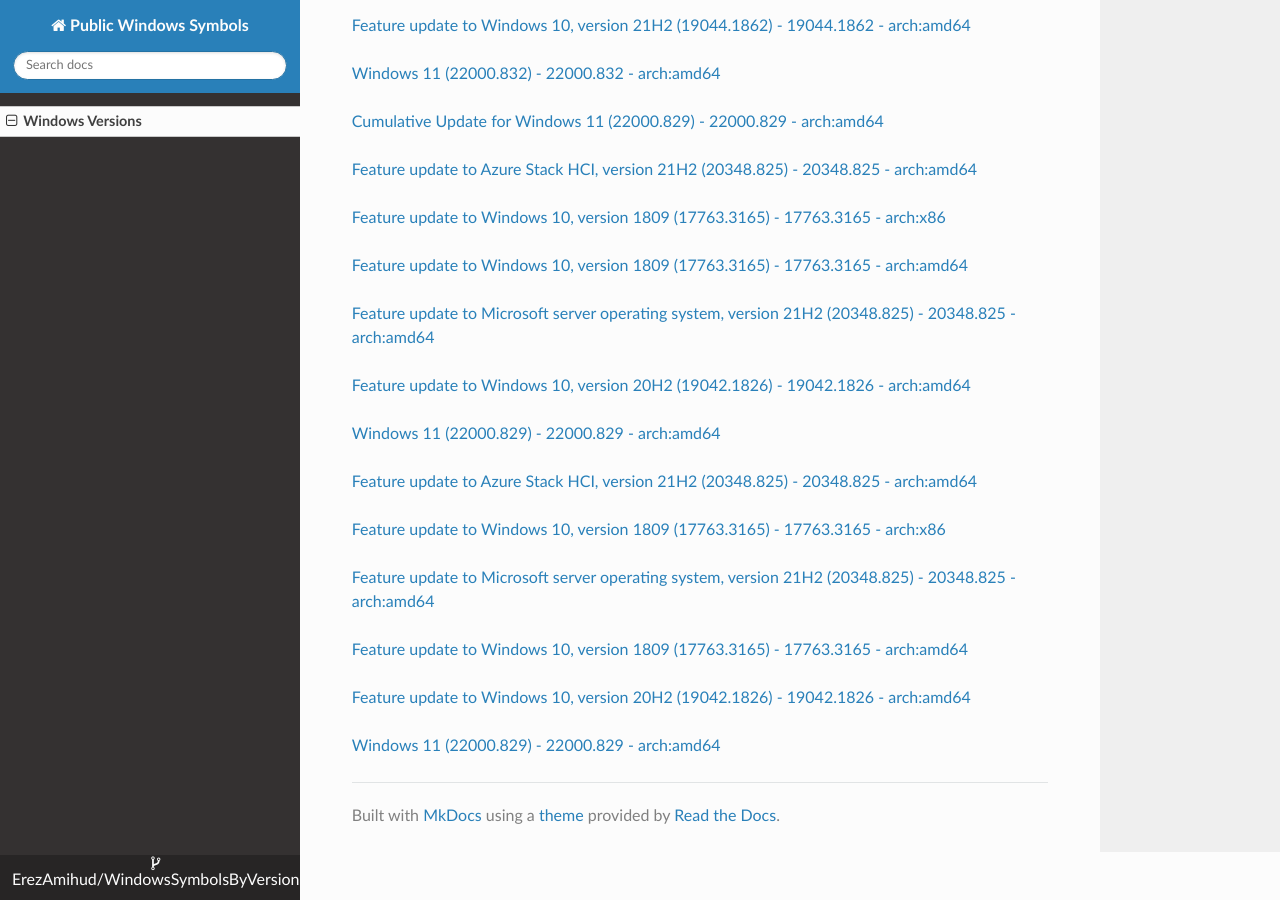
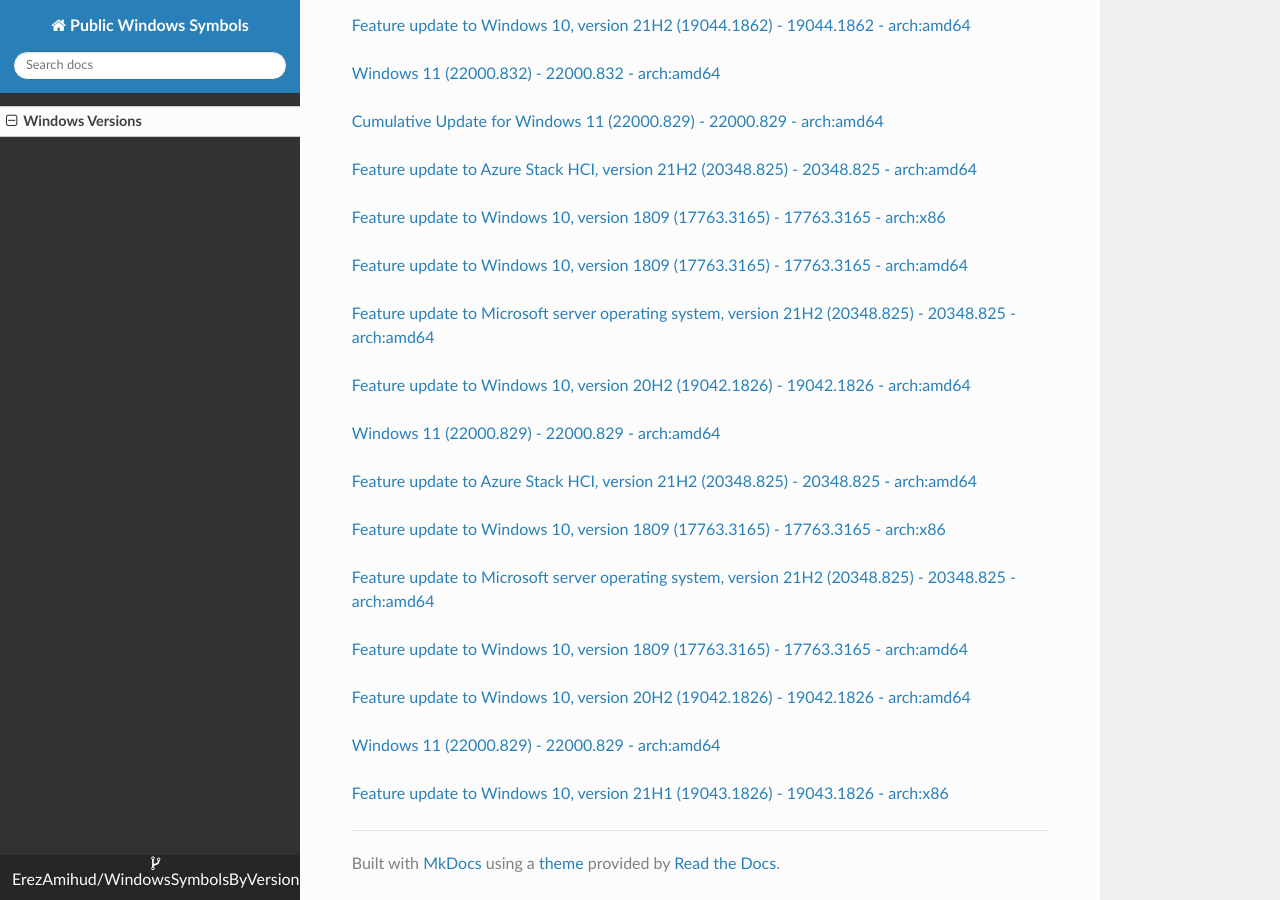
Before and after one commit to ErezAmihud/WindowsSymbolsByVersion, an MkDocs documentation site: the page built from docs/index.md, in a window 1280 px wide and 900 px high, scrolled down 58613 px. Built offline with MkDocs 1.6.1, drawn with Linux system fonts in a browser that asks for light colours; nearby versions of some CDN libraries.

Commit message:
Automated commit, add manifest for 0019d8ed-e89b-4b79-9f76-9f1c77461e5f

```diff
--- a/docs/index.md
+++ b/docs/index.md
@@ -3478,3 +3478,6 @@
 
 
 [Windows 11 (22000.829) - 22000.829 - arch:amd64](https://github.com/ErezAmihud/WindowsSymbolsByVersion/blob/main/manifests/e4780b51-3cbd-4aab-a9c6-2a58db4e12fc.manifest)
+
+
+[Feature update to Windows 10, version 21H1 (19043.1826) - 19043.1826 - arch:x86](https://github.com/ErezAmihud/WindowsSymbolsByVersion/blob/main/manifests/0019d8ed-e89b-4b79-9f76-9f1c77461e5f.manifest)
```
Also changed, not shown: process_builds.json (+1 -1 lines), 1 other file.
